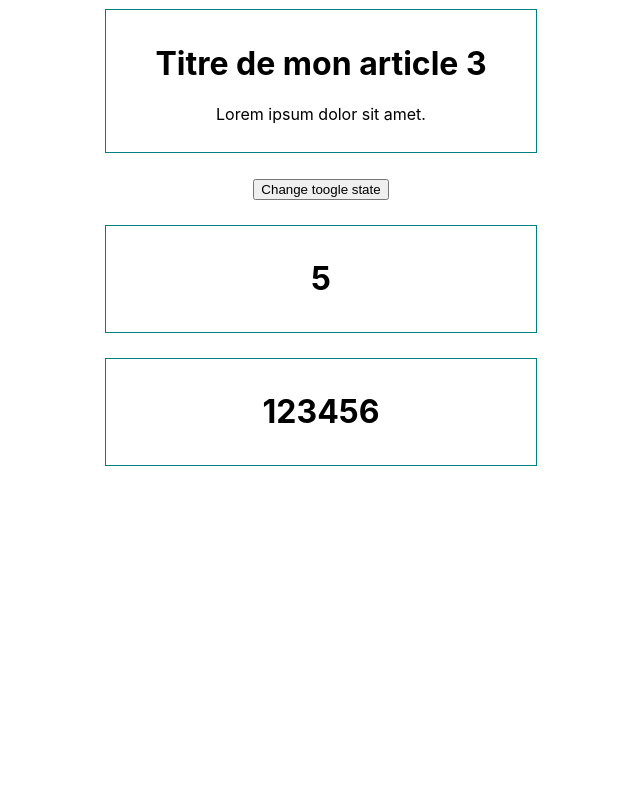
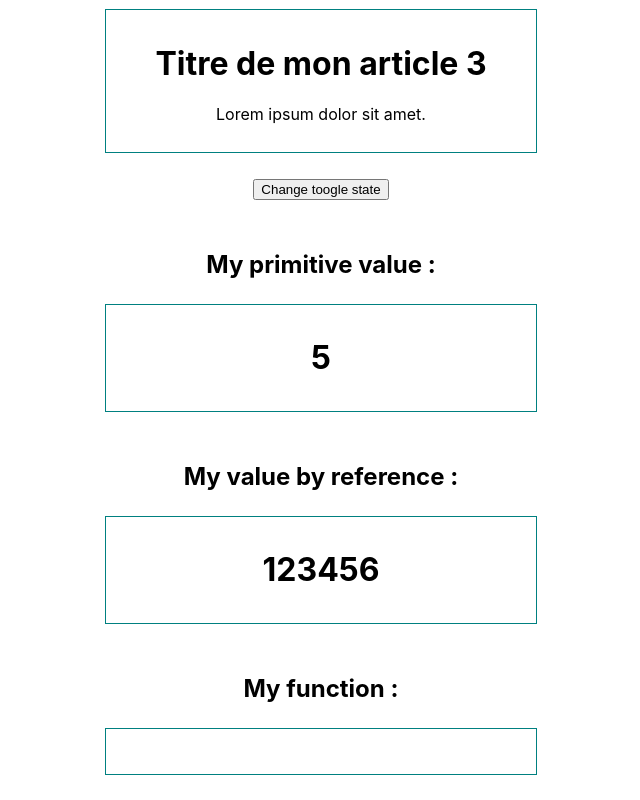
Before and after one commit to thecoderush/React-de-A-Z, a React (Create React App) app in the folder React-Learning/react-advanced/: page / in a window 1280 px wide. Shown: the part 2268-3068 px from the top of the page, without its empty margins (319-959 px from the left). Before the commit the page ends 2759 px from the top, so only its background shows below. Built offline with nearby package versions, Linux system fonts and the light colour scheme; no server answers.

Commit message:
Test of useCallback() for function as props in MemoContent

```diff
--- a/React-Learning/react-advanced/src/App.js
+++ b/React-Learning/react-advanced/src/App.js
@@ -1,4 +1,4 @@
-import { useState, useEffect, useMemo } from "react"
+import { useState, useEffect, useMemo, useCallback } from "react"
 import Timer from "./Timer"
 import Video from "./Video"
 import "./App.css"
@@ -9,27 +9,27 @@ import ChildProps from "./ChildProps"
 import MemoContent from "./MemoContent"
 
 function App() {
-    const [dataComponent, setDataComponent] = useState(1);
+    const [dataComponent, setDataComponent] = useState(1)
 
     useEffect(() => {
-        console.log("dataComponent changed");
+        console.log("dataComponent changed")
     }, [dataComponent]);
 
     const changeState = () => {
-        setDataComponent(dataComponent + 1);
+        setDataComponent(dataComponent + 1)
     };
 
     const [toggle, setToggle] = useState(false);
 
     const changeToggle = () => {
-        setToggle(!toggle);
+        setToggle(!toggle)
     };
 
     useEffect(() => {
         window.addEventListener('resize', actionResize)
 
 		function actionResize() {
-			console.log("Resized !!");
+			console.log("Resized !!")
 		}
 
 		return () => {
@@ -40,6 +40,10 @@ function App() {
 
 	const tableau = useMemo(() => {
 		return [1,2,3,4,5,6]
+	}, [])
+
+	const foo = useCallback(() => {
+		console.log("click")
 	}, [])
 
   	return (
@@ -82,8 +86,12 @@ function App() {
 			</ChildProps>
 			<button onClick={changeToggle}>Change toogle state</button>
 
+			<h2 style={{marginTop: "50px"}}>My primitive value : </h2>
 			<MemoContent num={5} />
+			<h2 style={{marginTop: "50px"}}>My value by reference : </h2>
 			<MemoContent arr={tableau} />
+			<h2 style={{marginTop: "50px"}}>My function : </h2>
+			<MemoContent func={foo} />
       </div>
   	);
 }
--- a/React-Learning/react-advanced/src/ChildProps.js
+++ b/React-Learning/react-advanced/src/ChildProps.js
@@ -2,7 +2,7 @@ import React from 'react'
 
 export default function ChildProps(props) {
 
-    console.log("Mise à jour");
+    console.log("Mise à jour de props.children");
     console.log(props);
 
     const childPropsStyle = {
```
